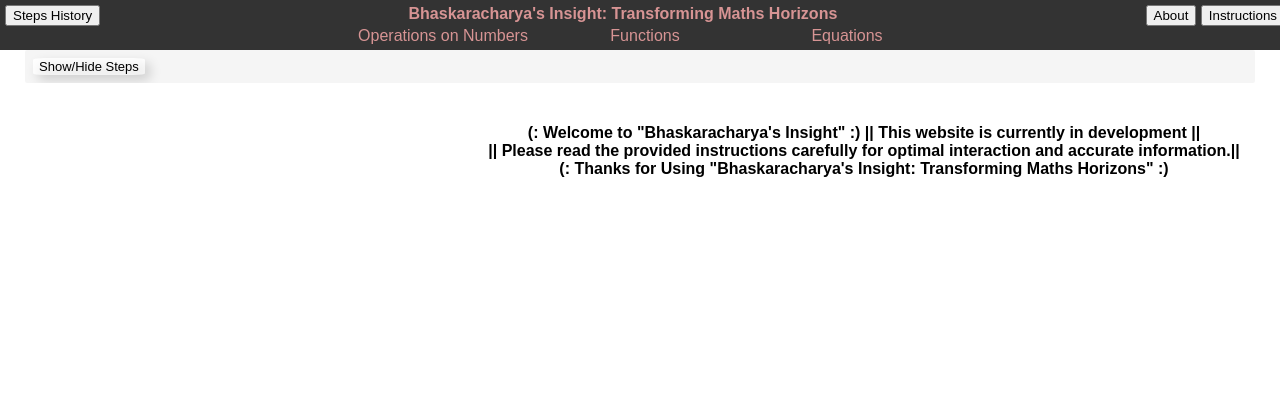
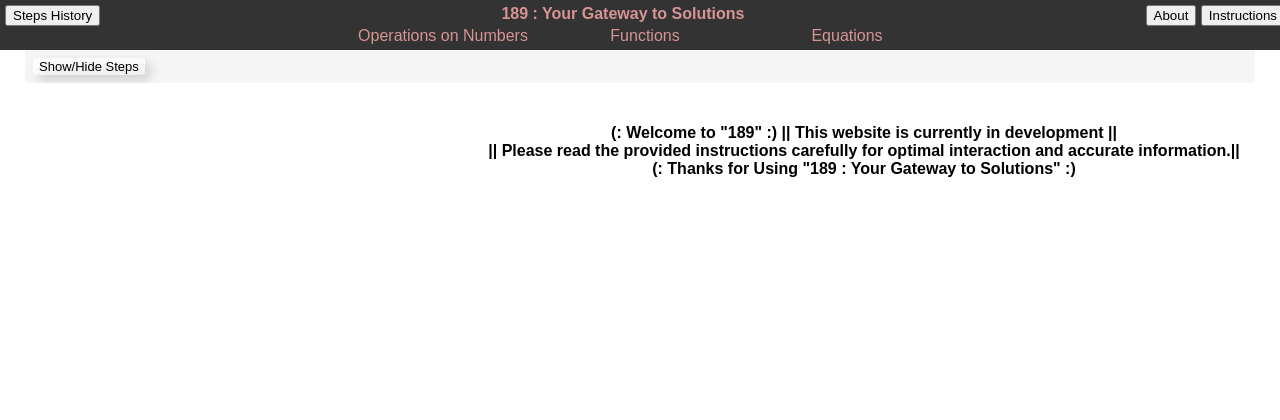
Before and after one commit to panditashushukl/189, a Flask app: page / in a window 1280 px wide. Shown: the top 420 px of the page. Run offline with Flask 3, Linux system fonts and the light colour scheme.

Commit message:
Name Change

```diff
--- a/app.py
+++ b/app.py
@@ -31,7 +31,7 @@ def home():
             if calculation_type == "simple":
                 expression = request.form.get('userInput')
                 # Implement simple calculation logic here
-                result,steps_str =calculate_expression(expression)
+                result,_ =calculate_expression(expression)
                 steps = steps_calculate_expression(expression)
                 img_data = plot_on_number_line(result)
                 calculation_history.append((f"Input Expression : \n{expression}",f"Result : \n{result}",steps))
--- a/templates/index.html
+++ b/templates/index.html
@@ -5,7 +5,7 @@
   <meta name="viewport" content="width=device-width, initial-scale=1" />
   <link rel="stylesheet" type="text/css" href="./static/css/styles.css" />
 
-  <title>Bhaskaracharya's Insight</title>
+  <title>189</title>
 </head>
 <body>
   <!-- Fixed Top Pane -->
@@ -14,7 +14,7 @@
     <div>
     <button class="slider-left-button" onclick="toggleSlider('left')">Steps History</button>
     </div>
-    <h4>Bhaskaracharya's Insight: Transforming Maths Horizons</h4>
+    <h4>189 : Your Gateway to Solutions </h4>
     <div>
     <button class="slider-right-button" onclick="toggleSlider('right')">About</button>
     <button class="infobutton" id="infobutton" onclick="toggleInfo()"> Instructions </button>
@@ -233,9 +233,9 @@
   </div>
   <div class="moving-strip" style="font-weight: bolder;">
     <p>
-      (: Welcome to "Bhaskaracharya's Insight" :) || This website is currently in development || <br>
+      (: Welcome to "189" :) || This website is currently in development || <br>
       || Please read the provided instructions carefully for optimal interaction and accurate information.||<br>
-      (: Thanks for Using "Bhaskaracharya's Insight: Transforming Maths Horizons" :)
+      (: Thanks for Using "189 : Your Gateway to Solutions" :)
     </p>
   </div>
 </div>
```
